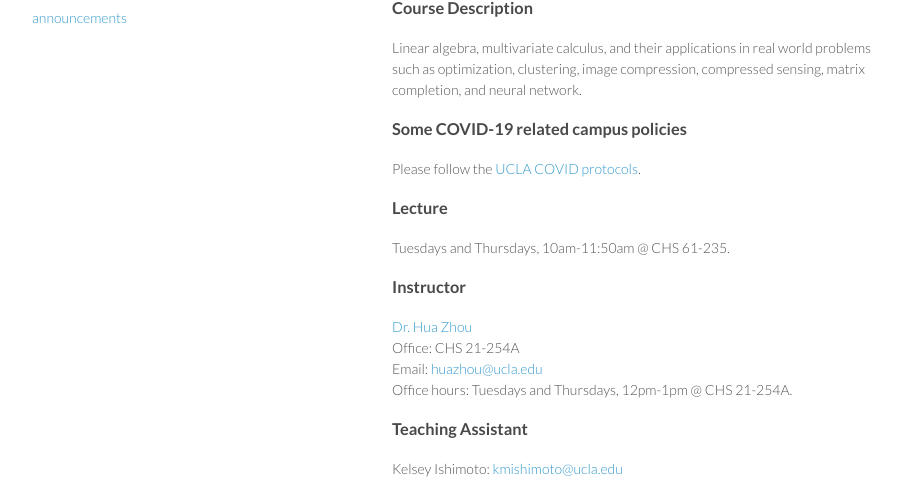
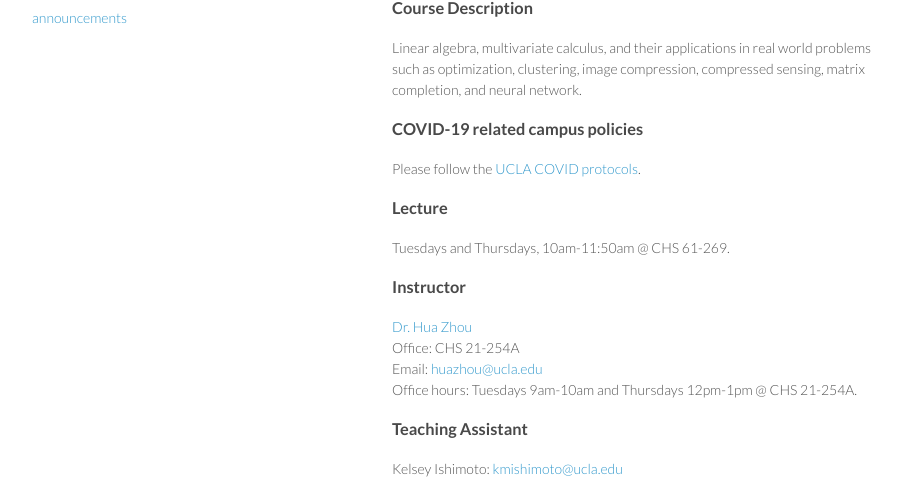
Before and after one commit to ucla-biostat-216/2022fall, a Jekyll site: the page built from syllabus/syllabus.md, in a window 1280 px wide and 900 px high. Shown: the part 184-666 px from the top of the window, without its empty margins (178-1101 px from the left). Built offline with Jekyll 4.4.1, drawn with Linux system fonts in a browser that asks for light colours.

Commit message:
adjust Tue OH to 9-10

```diff
--- a/syllabus/syllabus.md
+++ b/syllabus/syllabus.md
@@ -11,20 +11,20 @@ title: Biostat 216
 
 Linear algebra, multivariate calculus, and their applications in real world problems such as optimization, clustering, image compression, compressed sensing, matrix completion, and neural network.
 
-### Some COVID-19 related campus policies
+### COVID-19 related campus policies
 
 Please follow the [UCLA COVID protocols](https://covid-19.ucla.edu/ucla-covid-protocols/).
 
 ### Lecture
 
-Tuesdays and Thursdays, 10am-11:50am @ CHS 61-235.
+Tuesdays and Thursdays, 10am-11:50am @ CHS 61-269.
 
 ### Instructor
 
 [Dr. Hua Zhou](http://hua-zhou.github.io/)
 Office: CHS 21-254A
 Email: <huazhou@ucla.edu>
-Office hours: Tuesdays and Thursdays, 12pm-1pm @ CHS 21-254A.
+Office hours: Tuesdays 9am-10am and Thursdays 12pm-1pm @ CHS 21-254A.
 
 ### Teaching Assistant
 
```
Also changed, not shown: schedule/schedule.md (+1 -1 lines).
